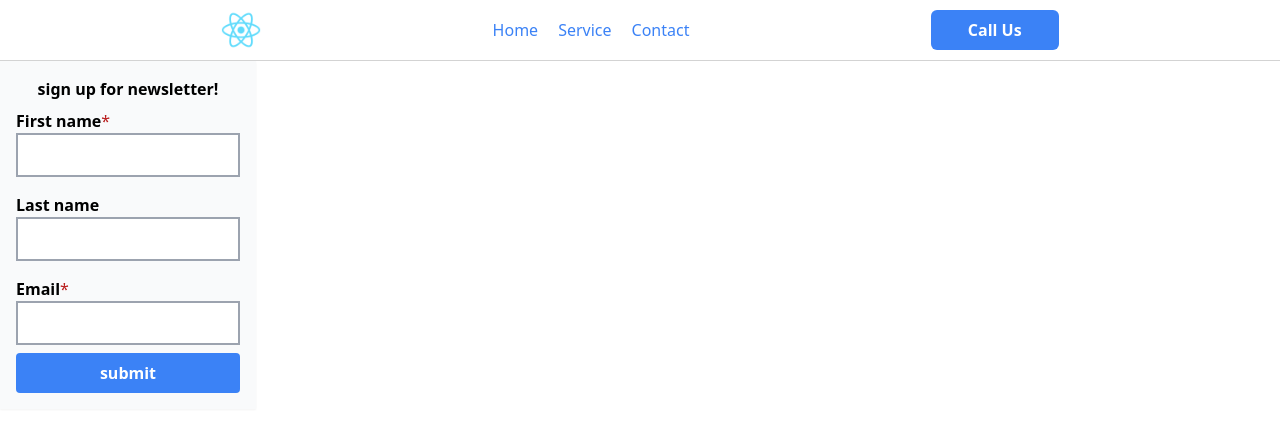
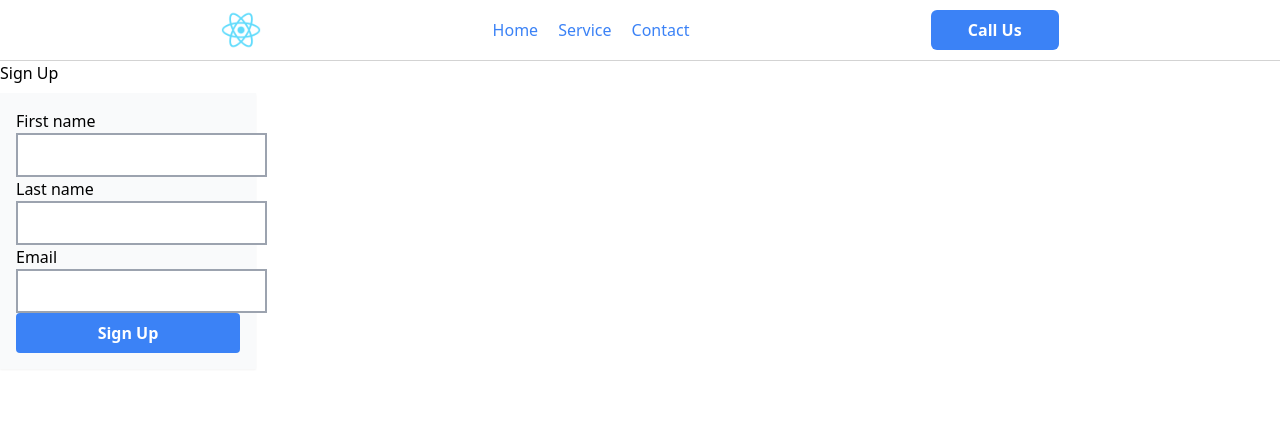
Before and after one commit to Lyndating/flying-taxi-react-app, a React (Create React App) app in the folder flying-taxi-react/: page / in a window 1280 px wide. Shown: the top 432 px of the page. Built offline with nearby package versions, Linux system fonts and the light colour scheme.

Commit message:
connected to backend/ added input validations/ fixing email input

```diff
--- a/flying-taxi-react/src/App.js
+++ b/flying-taxi-react/src/App.js
@@ -1,4 +1,5 @@
 import React from 'react';
+import Signup from './components/Signup';
 import SignUpForm from './components/SignUpForm';
 
 import './App.css';
@@ -23,7 +24,8 @@ function App() {
   return (
     <div className="App">
       {routes}
-      <SignUpForm />
+      <Signup />
+      {/* <SignUpForm /> */}
     </div>
   );
 }
--- a/flying-taxi-react/src/components/SignUpForm.js
+++ b/flying-taxi-react/src/components/SignUpForm.js
@@ -1,66 +1,66 @@
-import React from 'react'
-import { Formik, Form, Field, ErrorMessage, FormikHelpers } from 'formik';
-import * as Yup from 'yup';
-import Label from './Label';
+// import React from 'react'
+// import { Formik, Form, Field, ErrorMessage, FormikHelpers } from 'formik';
+// import * as Yup from 'yup';
+// import Label from './Label';
 
-interface FormValues {
-  firstName: string;
-  lastName: string;
-  email: string;
-}
+// interface FormValues {
+//   firstName: string;
+//   lastName: string;
+//   email: string;
+// }
 
-const SignupSchema = Yup.object().shape({
-  firstName: Yup.string()
-  .min(3, 'short')
-  .max(20, 'too long')
-  .required('Required'),
-  lastName: Yup.string().min(3, "too short"),
-  email: Yup.string().email("invalid email").required("Required")
-})
+// const SignupSchema = Yup.object().shape({
+//   firstName: Yup.string()
+//   .min(3, 'short')
+//   .max(20, 'too long')
+//   .required('Required'),
+//   lastName: Yup.string().min(3, "too short"),
+//   email: Yup.string().email("invalid email").required("Required")
+// })
 
-const SignUpForm = () => {
-  const submitForm =(values: FormValues) => {
-    console.log(values);
+// const SignUpForm = () => {
+//   const submitForm =(values: FormValues) => {
+//     console.log(values);
 
-  };
+//   };
 
 
-  return (
-   <Formik
-   initialValues={{firstName:'', lastName:'', email:''}}
-   validationSchema={SignupSchema}
-   onSubmit={submitForm}
->
+//   return (
+//    <Formik
+//    initialValues={{firstName:'', lastName:'', email:''}}
+//    validationSchema={SignupSchema}
+//    onSubmit={submitForm}
+// >
 
-  {}
+//   {}
 
-     <Form className="w-64 bg-gray-50 p-4 flex flex-col shadow-sm">
+//      <Form className="w-64 bg-gray-50 p-4 flex flex-col shadow-sm">
 
-<h2 className="text-center text-2x1 font-bold">sign up for newsletter!</h2>
-<div className="my-2 flex flex-col">
-<Label htmlFor="firstName" text="First name" required={true} />
-<Field id="firstName" name="firstName" className="p-2 border-2 border-gray-400" />
-<ErrorMessage className="text-red-700" component="div" name="firstName" />
-</div>
-<div className="my-2 flex flex-col">
-<Label htmlFor="lastName" text="Last name"  />
-<Field name="lastName" className="p-2 border-2 border-gray-400" />
+// <h2 className="text-center text-2x1 font-bold">sign up for newsletter!</h2>
+// <div className="my-2 flex flex-col">
+// <Label htmlFor="firstName" text="First name" required={true} />
+// <Field id="firstName" name="firstName" className="p-2 border-2 border-gray-400" />
+// <ErrorMessage className="text-red-700" component="div" name="firstName" />
+// </div>
+// <div className="my-2 flex flex-col">
+// <Label htmlFor="lastName" text="Last name"  />
+// <Field name="lastName" className="p-2 border-2 border-gray-400" />
 
-</div>
-<div className="my-2 flex flex-col">
-<Label htmlFor="email" text="Email" required={true} />
-<Field name="email" className="p-2 border-2 border-gray-400" />
-<ErrorMessage className="text-red-700" component="div" name="Email" />
-</div>
+// </div>
+// <div className="my-2 flex flex-col">
+// <Label htmlFor="email" text="Email" required={true} />
+// <Field name="email" className="p-2 border-2 border-gray-400" />
+// <ErrorMessage className="text-red-700" component="div" name="Email" />
+// </div>
 
- <button type="submit" className="bg-blue-500 hover:bg-blue-700 text-white font-bold py-2 px-4 rounded cursor-not-allowed">submit</button>
+//  <button type="submit" className="bg-blue-500 hover:bg-blue-700 text-white font-bold py-2 px-4 rounded cursor-not-allowed">submit</button>
 
 
- </Form>
+//  </Form>
 
 
-   </Formik>
-  )
-}
+//    </Formik>
+//   )
+// }
 
-export default SignUpForm
+// export default SignUpForm
--- /dev/null
+++ b/flying-taxi-react/src/components/Signup.js
@@ -0,0 +1,120 @@
+import React, { useState } from "react";
+
+const Signup = (props) => {
+    const [user, setUser] = useState({});
+    const [state, setState] = useState({
+        first_name: '',
+        last_name: '',
+        email: ''
+    });
+    const [signupErrors, setSignupErrors] = useState([]);
+
+    // const signUp = (user) => {
+    //     fetch(`https://flying-taxi-service-server.herokuapp.com/users`, {
+    //       method: 'POST',
+    //       headers: {
+    //         'Accept': 'application/json',
+    //         'Content-Type': 'application/json'
+    //       },
+    //       body: JSON.stringify({
+    //         user: {
+    //           first_name: user.first_name,
+    //           last_name: user.last_name,
+    //           email: user.email
+    //         }
+    //       })
+    //     })
+    //     .then(response => response.json())
+    //     .then(jsonResponse => {
+    //       if (jsonResponse.errors) {
+    //         setSignupErrors(jsonResponse.errors);
+    //       }
+    //     });
+    //   };
+
+    const handleChange = (event) => {
+        setState((prev) => ({ ...prev, [event.target.name]: event.target.value }));
+    }
+
+    const handleSubmit = (event) => {
+        event.preventDefault();
+        // fetch(`https://flying-taxi-service-server.herokuapp.com/users`, {
+            fetch('http://localhost:3000/users', {
+            method: 'POST',
+            headers: {
+              'Accept': 'application/json',
+              'Content-Type': 'application/json'
+            },
+            body: JSON.stringify({
+              user: {
+                first_name: state.first_name,
+                last_name: state.last_name,
+                email: state.email
+              }
+            })
+          })
+          .then(response => response.json())
+          .then(jsonResponse => {
+              console.log(jsonResponse)
+            if (jsonResponse) {
+              setSignupErrors(jsonResponse);
+            }
+          });
+    }
+
+
+    return (
+        <div>
+            <h1>Sign Up</h1>
+
+            <div className="my-2 flex flex-col">
+                <form onSubmit={handleSubmit}
+                className="w-64 bg-gray-50 p-4 flex flex-col shadow-sm">
+                    <label>
+                        First name
+                        <input name='first_name' value={state.first_name} onChange={handleChange}
+                        className="p-2 border-2 border-gray-400" />
+                        {signupErrors.first_name ?
+                            <ul className = "form-errors"> {signupErrors.first_name.map((error) => (
+                                <li key={error.id}>{error}</li>
+                                ))}
+                            </ul>
+                        : null}
+                    </label>
+
+                    <label>
+                        Last name
+                        <input name='last_name' value={state.last_name} onChange={handleChange}
+                        className="p-2 border-2 border-gray-400" />
+                        {signupErrors.last_name ?
+                            <ul className = "form-errors"> {signupErrors.last_name.map((error) => (
+                                <li key={error.id}>{error}</li>
+                                ))}
+                            </ul>
+                        : null}
+                    </label>
+
+                    <label>
+                        Email
+                        <input name='email' value={state.email} onChange={handleChange}
+                        className="p-2 border-2 border-gray-400" />
+                        {signupErrors.email ?
+                            <ul className = "form-errors"> {signupErrors.email.map((error) => (
+                                <li key={error.id}>{error}</li>
+                                ))}
+                            </ul>
+                        : null}
+                    </label>
+
+                    <button className="bg-blue-500 hover:bg-blue-700 text-white font-bold py-2 px-4 rounded">Sign Up</button>
+
+
+
+                </form>
+            </div>
+        </div>
+    );
+
+};
+
+export default Signup;
```
Also changed, not shown: 1 other file (tests, documents, lock files or other folders).
